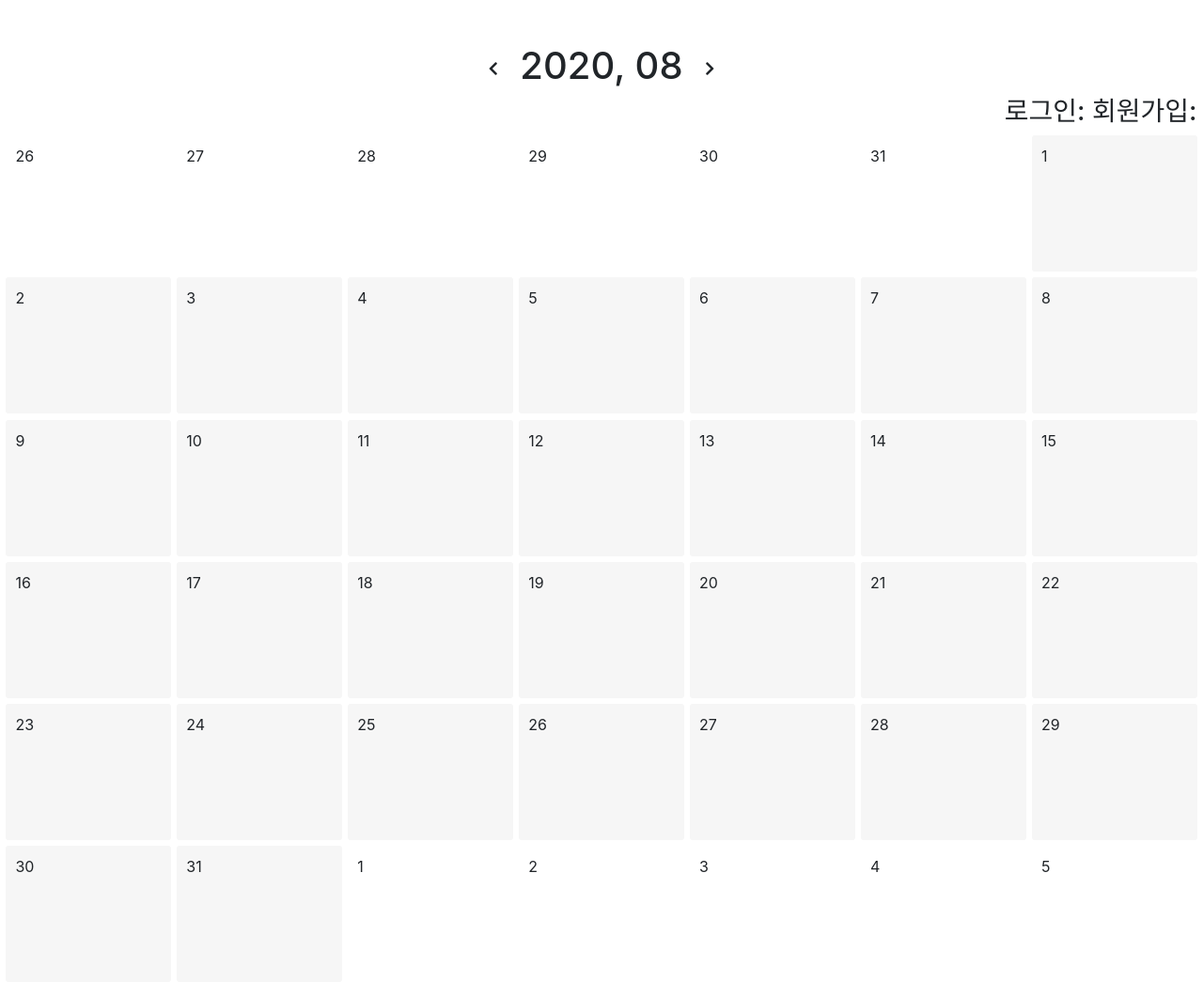
After one commit to JungwonL/CalendaDiary, a Django app: page /cal/2020/08 in a window 1280 px wide. The commit adds this page. Shown: the whole page at 94% size. Run offline with Django 3.2, Linux system fonts and the light colour scheme; some libraries are stand-ins or nearby versions.

Commit message:
현재 월 캘린더 출력, 버튼추가

```diff
--- a/cal_table/templates/cal_table/Cal_table_list.html
+++ b/cal_table/templates/cal_table/Cal_table_list.html
@@ -1,11 +1,16 @@
 {% extends "base.html" %}
-{% block title %} Calendar {% endblock %}
+{% block title %}Calendar{% endblock %}
+
+{% block extra-style %}
+{% include "base_cal_style.html" %}
+{% endblock %}
+
 
 {% block content %}
-<div>
-    <h1> 8월 </h1>
-{# {object.year} #}
+<div id="calendar"></div>
+<script>
+  const today = new Date();
+  {% include "base_cal_table.html" %}
 
-</div>
-
+</script>
 {% endblock %}
--- a/cal_table/views.py
+++ b/cal_table/views.py
@@ -7,3 +7,5 @@ from django.views.generic.dates import TodayArchiveView
 class HomeView(ListView):
     model = Cal_table
     # date_field = 'modify_dt'
+class CalView(ListView):
+    model = Cal_table
--- a/home/urls.py
+++ b/home/urls.py
@@ -15,9 +15,10 @@ Including another URLconf
 """
 from django.contrib import admin
 from django.urls import path
-from cal_table.views import HomeView
+from cal_table.views import HomeView, CalView
 
 urlpatterns = [
-    path('', HomeView.as_view(), name = 'home'),
+    path('', HomeView.as_view(), name='home'),
+    path('cal/<int:year>/<int:month>', CalView.as_view(), name='cal_info'),
     path('admin/', admin.site.urls),
 ]
--- a/templates/base.html
+++ b/templates/base.html
@@ -1,6 +1,7 @@
 {%load static %}
 <!DOCTYPE html>
 <html lang="ko">
+
 <head>
     <meta charset="utf-8">
     <meta http-equiv="X-UA-Compatible" content="IE=edge">
@@ -10,9 +11,11 @@
     <link rel="stylesheet" href="https://maxcdn.bootstrapcdn.com/bootstrap/4.5.0/css/bootstrap.min.css">
     {% block extra-style %}{% endblock %}
 </head>
-<body style="padding-top:90px;">
-<div class="container"> {% block content%}{% endblock %}</div>
+
+<body style="padding-top: 40px;">
+{% block content%}{% endblock %}
 </body>
+
 <script src="https://ajax.googleapis.com/ajax/libs/jquery/3.5.1/jquery.min.js"></script>
 <script src="https://cdnjs.cloudflare.com/ajax/libs/popper.js/1.16.0/umd/popper.min.js"></script>
 <script src="https://maxcdn.bootstrapcdn.com/bootstrap/4.5.0/js/bootstrap.min.js"></script>
--- /dev/null
+++ b/templates/base_cal_style.html
@@ -0,0 +1,35 @@
+<style>
+  html {
+    height: 100%;
+  }
+
+  body {
+    height: 100%;
+    margin: 20;
+    position: relative;
+  }
+
+  #calendar {
+    height: 99%;
+    box-sizing: border-box;
+    padding: 0.5%;
+  }
+
+  .calendar__day {
+    display: inline-block;
+    vertical-align: bottom;
+    width: calc(97% / 7);
+    height: calc(98% / 5);
+    box-sizing: border-box;
+    border-radius: 3px;
+    padding: 10px;
+  }
+
+  .horizontalGutter {
+    margin-right: 0.5%;
+  }
+
+  .verticalGutter {
+    margin-top: 0.5%;
+  }
+</style>
--- /dev/null
+++ b/templates/base_cal_table.html
@@ -0,0 +1,113 @@
+const setCalendarData = (year, month) => {
+    let calHtml = "";
+    const setDate = new Date(year, month - 1, 1);
+    const firstDay = setDate.getDate();
+    const firstDayName = setDate.getDay();
+    const lastDay = new Date(
+      today.getFullYear(),
+      today.getMonth() + 1,
+      0
+    ).getDate();
+    const prevLastDay = new Date(
+      today.getFullYear(),
+      today.getMonth(),
+      0
+    ).getDate();
+
+    calHtml += `<h1 align="center">
+                <button type="button" class="btn btn-outline-white" onclick="location.href=">
+                  <i class="fas fa-chevron-left"></i></button> ${year}, ${month}
+                <button type="button" class="btn btn-outline-white" onclick="location.href='https://www.google.com'">
+                  <i class="fas fa-chevron-right"></i></button></h1>`;
+    calHtml += `<h3 align="right">로그인:    회원가입:   </h3>`;
+    let startDayCount = 1;
+    let lastDayCount = 1;
+
+    for (let i = 0; i < 6; i++) {
+      for (let j = 0; j < 7; j++) {
+        //이전 달
+        if (i == 0 && j < firstDayName) {
+          if (j == 0) {
+            calHtml +=
+              //onclick = "" 사용해서 다른 페이지로 넘어갈 수 있음.
+              `<div style='background-color:#FFFFFF;' class='calendar__day horizontalGutter'><span>${(prevLastDay - (firstDayName - 1) + j)}</span><span></span></div>`;
+          } else if (j == 6) {
+            calHtml +=
+              `<div style='background-color:#FFFFFF;' class='calendar__day'><span>${(prevLastDay - (firstDayName - 1) + j)}</span><span></span></div>`;
+          } else {
+            calHtml +=
+              `<div style='background-color:#FFFFFF;' class='calendar__day horizontalGutter'><span>${(prevLastDay - (firstDayName - 1) + j)}</span><span></span></div>`;
+          }
+        }
+        //이번 달 시작
+        else if (i == 0 && j == firstDayName) {
+          if (j == 0) {
+            calHtml +=
+              `<div style='background-color:#F6F6F6;' class='calendar__day horizontalGutter'><span>${startDayCount}</span><span id='${year}${month}${setFixDayCount(startDayCount++)}'></span></div>`;
+          } else if (j == 6) {
+            calHtml +=
+              `<div style='background-color:#F6F6F6;' class='calendar__day'><span>${startDayCount}</span><span id='${year}${month}${setFixDayCount(startDayCount++)}'></span></div>`;
+          } else {
+            calHtml +=
+              `<div style='background-color:#F6F6F6;' class='calendar__day horizontalGutter'><span>${startDayCount}</span><span id='${year}${month}${setFixDayCount(startDayCount++)}'></span></div>`;
+          }
+        }
+        else if (i == 0 && j > firstDayName) {
+          if (j == 0) {
+            calHtml +=
+              `<div style='background-color:#F6F6F6' class='calendar__day horizontalGutter'><span>${startDayCount}</span><span id='${year}${month}${setFixDayCount(startDayCount++)}'></span></div>`;
+          } else if (j == 6) {
+            calHtml +=
+              `<div style='background-color:#F6F6F6' class='calendar__day'><span>${startDayCount}</span><span id='${year}${month}${setFixDayCount(startDayCount++)}'></span></div>`;
+          } else {
+            calHtml +=
+              `<div style='background-color:#F6F6F6' class='calendar__day horizontalGutter'><span>${startDayCount}</span><span id='${year}${month}${setFixDayCount(startDayCount++)}'></span></div>`;
+          }
+        }
+        else if (i > 0 && startDayCount <= lastDay) {
+          if (j == 0) {
+            calHtml +=
+              `<div style='background-color:#F6F6F6;'class='calendar__day horizontalGutter verticalGutter'><span>${startDayCount}</span><span id='${year}${month}${setFixDayCount(startDayCount++)}'></span></div>`;
+          } else if (j == 6) {
+            calHtml +=
+              `<div style='background-color:#F6F6F6;'class='calendar__day verticalGutter'><span>${startDayCount}</span><span id='${year}${month}${setFixDayCount(startDayCount++)}'></span></div>`;
+          } else {
+            calHtml +=
+              `<div style='background-color:#F6F6F6;'class='calendar__day horizontalGutter verticalGutter'><span>${startDayCount}</span><span id='${year}${month}${setFixDayCount(startDayCount++)}'></span></div>`;
+          }
+        }
+        // 다음 달
+        else if (startDayCount > lastDay) {
+          if (j == 0) {
+            calHtml +=
+              `<div style='background-color:#FFFFFF;' class='calendar__day horizontalGutter verticalGutter'><span>${lastDayCount++}</span><span></span></div>`;
+          } else if (j == 6) {
+            calHtml +=
+              `<div style='background-color:#FFFFFF;' class='calendar__day verticalGutter'><span>${lastDayCount++}</span><span></span></div>`;
+          } else {
+            calHtml +=
+              `<div style='background-color:#FFFFFF;' class='calendar__day horizontalGutter verticalGutter'><span>${lastDayCount++}</span><span></span></div>`;
+          }
+        }
+      }
+    }
+    document
+      .querySelector("#calendar")
+      .insertAdjacentHTML("beforeend", calHtml);
+  };
+
+  const setFixDayCount = number => {
+    let fixNum = "";
+    if (number < 10) {
+      fixNum = "0" + number;
+    } else {
+      fixNum = number;
+    }
+    return fixNum;
+  };
+
+  if (today.getMonth() + 1 < 10) {
+    setCalendarData(today.getFullYear(), "0" + (today.getMonth() + 1));
+  } else {
+    setCalendarData(today.getFullYear(), "" + (today.getMonth() + 1));
+  }
```
